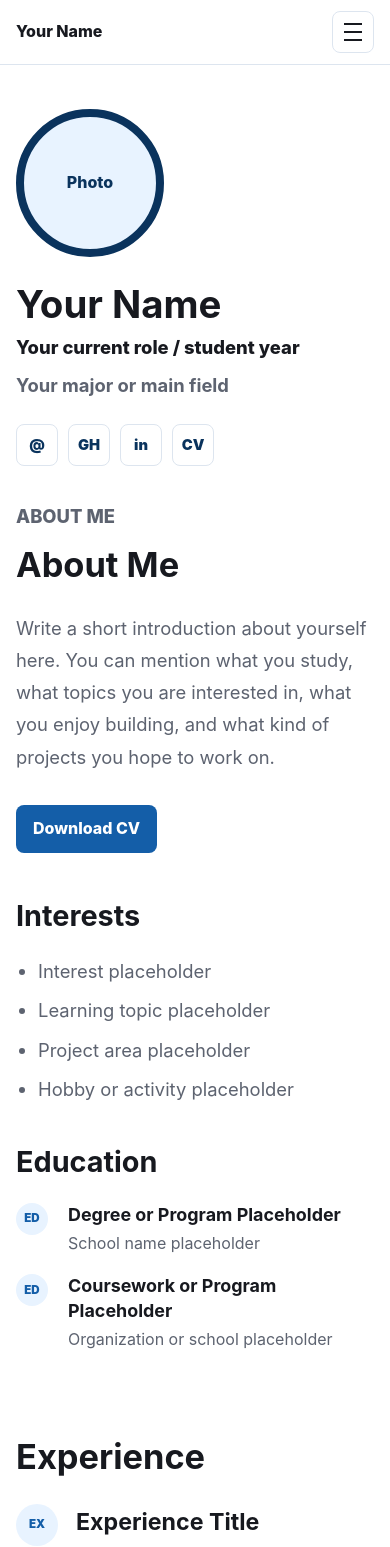
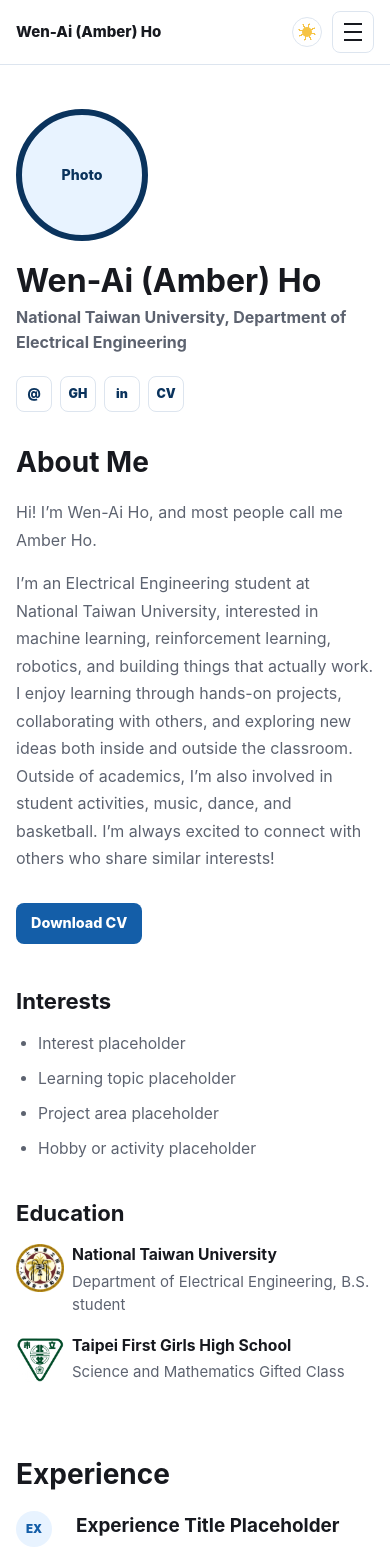
Before and after one commit to amber-ho/amber-ho.github.io, a plain HTML site: page index.html in a window 390 px wide. Shown: the top 1547 px of the page. Drawn offline with Linux system fonts and the light colour scheme.

Commit message:
About me

```diff
--- a/assets/css/styles.css
+++ b/assets/css/styles.css
@@ -1,4 +1,5 @@
 :root {
+  color-scheme: light;
   --bg: #ffffff;
   --surface: #ffffff;
   --surface-muted: #f2f6fb;
@@ -9,7 +10,24 @@
   --accent-dark: #0a335d;
   --accent-soft: #e8f3ff;
   --focus: #8a5cf6;
+  --header-bg: rgba(255, 255, 255, 0.92);
   --shadow: 0 18px 45px rgba(20, 43, 72, 0.08);
+}
+
+[data-theme="dark"] {
+  color-scheme: dark;
+  --bg: #14161b;
+  --surface: #1b1e25;
+  --surface-muted: #252a33;
+  --text: #f4f7fb;
+  --muted: #c2c8d1;
+  --line: #333947;
+  --accent: #7db7ff;
+  --accent-dark: #b8d8ff;
+  --accent-soft: #183554;
+  --focus: #b99cff;
+  --header-bg: rgba(20, 22, 27, 0.92);
+  --shadow: 0 18px 45px rgba(0, 0, 0, 0.28);
 }
 
 * {
@@ -26,7 +44,8 @@ body {
   color: var(--text);
   background: var(--bg);
   font-family: Inter, ui-sans-serif, system-ui, -apple-system, BlinkMacSystemFont, "Segoe UI", sans-serif;
-  line-height: 1.6;
+  font-size: 15px;
+  line-height: 1.58;
 }
 
 a {
@@ -48,7 +67,7 @@ button:focus-visible {
   position: sticky;
   top: 0;
   z-index: 10;
-  background: rgba(255, 255, 255, 0.92);
+  background: var(--header-bg);
   border-bottom: 1px solid var(--line);
   backdrop-filter: blur(14px);
 }
@@ -57,13 +76,19 @@ button:focus-visible {
   display: flex;
   align-items: center;
   justify-content: space-between;
-  min-height: 72px;
+  min-height: 64px;
   gap: 24px;
+}
+
+.nav-actions {
+  display: flex;
+  align-items: center;
+  gap: 10px;
 }
 
 .site-title {
   color: var(--text);
-  font-size: 1rem;
+  font-size: 0.94rem;
   font-weight: 800;
   text-decoration: none;
 }
@@ -77,9 +102,9 @@ button:focus-visible {
 .nav-links a {
   border-radius: 8px;
   color: var(--muted);
-  font-size: 0.95rem;
+  font-size: 0.88rem;
   font-weight: 700;
-  padding: 9px 12px;
+  padding: 8px 10px;
   text-decoration: none;
 }
 
@@ -101,6 +126,59 @@ button:focus-visible {
   cursor: pointer;
 }
 
+.theme-toggle {
+  position: relative;
+  width: 30px;
+  height: 30px;
+  border: 1px solid var(--line);
+  border-radius: 50%;
+  background: var(--surface);
+  color: var(--text);
+  cursor: pointer;
+  display: inline-grid;
+  place-items: center;
+  padding: 0;
+}
+
+.theme-toggle:hover {
+  border-color: var(--accent);
+  background: var(--surface-muted);
+}
+
+.theme-toggle::before {
+  content: "";
+  position: relative;
+  z-index: 1;
+  width: 10px;
+  height: 10px;
+  border-radius: 50%;
+  background: #f6c445;
+}
+
+.theme-toggle::after {
+  content: "";
+  position: absolute;
+  width: 18px;
+  height: 18px;
+  border-radius: 50%;
+  background: repeating-conic-gradient(
+    from 11deg,
+    #f6c445 0deg 10deg,
+    transparent 10deg 45deg
+  );
+}
+
+[data-theme="dark"] .theme-toggle::before {
+  width: 12px;
+  height: 12px;
+  background: #ffffff;
+  box-shadow: inset -4px 0 0 0 var(--surface);
+}
+
+[data-theme="dark"] .theme-toggle::after {
+  display: none;
+}
+
 .nav-toggle span {
   display: block;
   width: 18px;
@@ -111,7 +189,7 @@ button:focus-visible {
 
 .hero,
 .page-header {
-  padding: 72px 0 48px;
+  padding: 56px 0 38px;
 }
 
 .hero {
@@ -123,7 +201,7 @@ button:focus-visible {
 .eyebrow {
   margin: 0 0 12px;
   color: var(--accent);
-  font-size: 0.78rem;
+  font-size: 0.68rem;
   font-weight: 800;
   letter-spacing: 0;
   text-transform: uppercase;
@@ -138,25 +216,25 @@ p {
 
 h1 {
   max-width: 780px;
-  margin-bottom: 18px;
-  font-size: clamp(2.4rem, 7vw, 4.8rem);
+  margin-bottom: 14px;
+  font-size: clamp(2rem, 5.5vw, 3.8rem);
   line-height: 1;
 }
 
 h2 {
-  font-size: 1.55rem;
+  font-size: 1.32rem;
   line-height: 1.2;
 }
 
 h3 {
-  font-size: 1.1rem;
+  font-size: 1rem;
 }
 
 .hero-text,
 .page-header p {
   max-width: 720px;
   color: var(--muted);
-  font-size: 1.15rem;
+  font-size: 1rem;
 }
 
 .hero-actions {
@@ -169,8 +247,8 @@ h3 {
 .about-hero {
   display: grid;
   grid-template-columns: 280px minmax(0, 1fr);
-  gap: 56px;
-  padding: 72px 0 64px;
+  gap: 48px;
+  padding: 56px 0 48px;
 }
 
 .profile-panel {
@@ -179,28 +257,29 @@ h3 {
 }
 
 .profile-photo {
-  width: 188px;
-  height: 188px;
+  width: 156px;
+  height: 156px;
   display: grid;
   place-items: center;
-  margin: 0 auto 28px;
-  border: 8px solid var(--accent-dark);
+  margin: 0 auto 24px;
+  border: 6px solid var(--accent-dark);
   border-radius: 50%;
   background: var(--accent-soft);
   color: var(--accent-dark);
+  font-size: 0.88rem;
   font-weight: 800;
 }
 
 .profile-panel h1 {
-  margin-bottom: 10px;
-  font-size: clamp(2.4rem, 6vw, 3.2rem);
+  margin-bottom: 8px;
+  font-size: clamp(2rem, 4.6vw, 2.65rem);
 }
 
 .profile-role,
 .profile-field {
-  margin-bottom: 8px;
+  margin-bottom: 6px;
   color: var(--text);
-  font-size: 1.15rem;
+  font-size: 1rem;
   font-weight: 800;
 }
 
@@ -213,20 +292,20 @@ h3 {
   display: flex;
   justify-content: center;
   flex-wrap: wrap;
-  gap: 10px;
-  margin-top: 24px;
+  gap: 8px;
+  margin-top: 20px;
 }
 
 .social-links a {
-  width: 42px;
-  height: 42px;
+  width: 36px;
+  height: 36px;
   display: inline-grid;
   place-items: center;
   border: 1px solid var(--line);
   border-radius: 8px;
   background: var(--surface);
   color: var(--accent-dark);
-  font-size: 0.92rem;
+  font-size: 0.78rem;
   font-weight: 900;
   text-decoration: none;
 }
@@ -246,14 +325,14 @@ h3 {
 
 .about-intro h2,
 .resume-section h2 {
-  margin-bottom: 26px;
-  font-size: clamp(2rem, 5vw, 3rem);
+  margin-bottom: 20px;
+  font-size: clamp(1.65rem, 3.8vw, 2.35rem);
 }
 
 .about-intro p {
   color: var(--muted);
-  font-size: clamp(1.15rem, 2vw, 1.55rem);
-  line-height: 1.75;
+  font-size: clamp(1rem, 1.5vw, 1.18rem);
+  line-height: 1.72;
 }
 
 .about-intro .button {
@@ -263,20 +342,20 @@ h3 {
 .about-columns {
   display: grid;
   grid-template-columns: repeat(2, minmax(0, 1fr));
-  gap: 48px;
-  margin-top: 54px;
+  gap: 40px;
+  margin-top: 42px;
 }
 
 .about-columns h3 {
-  margin-bottom: 18px;
-  font-size: 1.8rem;
+  margin-bottom: 14px;
+  font-size: 1.38rem;
 }
 
 .simple-list {
   margin: 0;
   padding-left: 22px;
   color: var(--muted);
-  font-size: 1.15rem;
+  font-size: 0.98rem;
 }
 
 .simple-list li + li {
@@ -290,7 +369,7 @@ h3 {
 
 .summary-list article {
   display: grid;
-  grid-template-columns: 38px minmax(0, 1fr);
+  grid-template-columns: 42px minmax(0, 1fr);
   gap: 14px;
   align-items: start;
 }
@@ -313,7 +392,7 @@ h3 {
 
 .summary-list h4 {
   margin: 0 0 4px;
-  font-size: 1.12rem;
+  font-size: 0.98rem;
   line-height: 1.35;
 }
 
@@ -323,28 +402,28 @@ h3 {
 }
 
 .resume-section {
-  padding: 48px 0 24px;
+  padding: 38px 0 18px;
 }
 
 .timeline {
   display: grid;
-  gap: 34px;
+  gap: 28px;
   max-width: 940px;
 }
 
 .timeline-item {
   position: relative;
   display: grid;
-  grid-template-columns: 56px minmax(0, 1fr);
-  gap: 20px;
+  grid-template-columns: 48px minmax(0, 1fr);
+  gap: 16px;
 }
 
 .timeline-item::before {
   content: "";
   position: absolute;
-  top: 46px;
-  bottom: -34px;
-  left: 20px;
+  top: 40px;
+  bottom: -28px;
+  left: 18px;
   width: 1px;
   background: var(--line);
 }
@@ -356,28 +435,28 @@ h3 {
 .timeline-icon {
   position: relative;
   z-index: 1;
-  width: 42px;
-  height: 42px;
+  width: 36px;
+  height: 36px;
 }
 
 .timeline-content h3 {
   margin-bottom: 4px;
-  font-size: 1.45rem;
+  font-size: 1.18rem;
 }
 
 .timeline-meta,
 .timeline-date {
   margin-bottom: 2px;
   color: var(--muted);
-  font-size: 1.08rem;
+  font-size: 0.96rem;
   font-weight: 700;
 }
 
 .timeline-content ul {
-  margin: 18px 0 0;
+  margin: 14px 0 0;
   padding-left: 22px;
   color: var(--muted);
-  font-size: 1.05rem;
+  font-size: 0.95rem;
 }
 
 .timeline-content li + li {
@@ -392,17 +471,18 @@ h3 {
   display: inline-flex;
   align-items: center;
   justify-content: center;
-  min-height: 44px;
+  min-height: 38px;
   border: 1px solid transparent;
   border-radius: 8px;
+  font-size: 0.9rem;
   font-weight: 800;
-  padding: 10px 16px;
+  padding: 8px 14px;
   text-decoration: none;
 }
 
 .button.primary {
   background: var(--accent);
-  color: #ffffff;
+  color: var(--bg);
 }
 
 .button.primary:hover {
@@ -486,7 +566,7 @@ h3 {
 }
 
 .project-card h2 {
-  font-size: 1.25rem;
+  font-size: 1.12rem;
 }
 
 .tag-list {
@@ -503,9 +583,9 @@ h3 {
   border-radius: 999px;
   background: var(--surface-muted);
   color: var(--accent-dark);
-  font-size: 0.84rem;
+  font-size: 0.76rem;
   font-weight: 700;
-  padding: 5px 10px;
+  padding: 4px 9px;
 }
 
 .link-list {
@@ -546,7 +626,7 @@ h3 {
 
 .site-footer p {
   margin: 0;
-  font-size: 0.95rem;
+  font-size: 0.86rem;
 }
 
 @media (max-width: 760px) {
@@ -575,6 +655,11 @@ h3 {
     padding: 8px;
   }
 
+  .theme-toggle {
+    width: 30px;
+    height: 30px;
+  }
+
   .nav-links.open {
     display: flex;
   }
@@ -599,8 +684,8 @@ h3 {
   }
 
   .profile-photo {
-    width: 148px;
-    height: 148px;
+    width: 132px;
+    height: 132px;
     margin-left: 0;
   }
 
@@ -616,7 +701,7 @@ h3 {
 
   .about-intro h2,
   .resume-section h2 {
-    font-size: 2.15rem;
+    font-size: 1.75rem;
   }
 
   .timeline-item {
@@ -625,7 +710,7 @@ h3 {
   }
 
   .timeline-item::before {
-    left: 20px;
+    left: 18px;
   }
 
   .hero {
@@ -647,3 +732,26 @@ h3 {
     padding-bottom: 48px;
   }
 }
+
+.summary-icon.logo-icon {
+  display: inline-flex;
+  align-items: center;
+  justify-content: center;
+
+  width: 48px;
+  height: 48px;
+
+  background: transparent !important;
+  border: none !important;
+  border-radius: 0 !important;
+  padding: 0;
+
+  overflow: visible;
+}
+
+.summary-icon.logo-icon img {
+  display: block;
+  width: 100%;
+  height: 100%;
+  object-fit: contain;
+}
--- a/assets/js/main.js
+++ b/assets/js/main.js
@@ -1,5 +1,47 @@
 const navToggle = document.querySelector(".nav-toggle");
 const navLinks = document.querySelector(".nav-links");
+const themeToggle = document.querySelector(".theme-toggle");
+const prefersDark = window.matchMedia("(prefers-color-scheme: dark)").matches;
+
+const getSavedTheme = () => {
+  try {
+    return localStorage.getItem("theme");
+  } catch {
+    return null;
+  }
+};
+
+const saveTheme = (theme) => {
+  try {
+    localStorage.setItem("theme", theme);
+  } catch {
+    // Theme still changes for the current page if browser storage is unavailable.
+  }
+};
+
+const applyTheme = (theme) => {
+  document.documentElement.dataset.theme = theme;
+
+  if (themeToggle) {
+    themeToggle.setAttribute(
+      "aria-label",
+      theme === "dark" ? "Switch to light theme" : "Switch to dark theme"
+    );
+  }
+};
+
+applyTheme(getSavedTheme() || (prefersDark ? "dark" : "light"));
+
+// Theme switcher: edit the colors in styles.css if you want different palettes.
+if (themeToggle) {
+  themeToggle.addEventListener("click", () => {
+    const currentTheme = document.documentElement.dataset.theme;
+    const nextTheme = currentTheme === "dark" ? "light" : "dark";
+
+    saveTheme(nextTheme);
+    applyTheme(nextTheme);
+  });
+}
 
 // Mobile menu: no editing needed unless you change the navigation markup.
 if (navToggle && navLinks) {
--- a/index.html
+++ b/index.html
@@ -9,16 +9,19 @@
 <body>
   <header class="site-header">
     <nav class="nav container" aria-label="Main navigation">
-      <a class="site-title" href="index.html">Your Name</a>
-      <button class="nav-toggle" type="button" aria-label="Open navigation" aria-expanded="false">
-        <span></span>
-        <span></span>
-        <span></span>
-      </button>
-      <div class="nav-links" id="nav-links">
-        <a href="index.html">About</a>
-        <a href="projects.html">Projects</a>
-        <a href="more.html">More</a>
+      <a class="site-title" href="index.html">Wen-Ai (Amber) Ho</a>
+      <div class="nav-actions">
+        <div class="nav-links" id="nav-links">
+          <a href="index.html">About</a>
+          <a href="projects.html">Projects</a>
+          <a href="more.html">More</a>
+        </div>
+        <button class="theme-toggle" type="button" aria-label="Switch color theme"></button>
+        <button class="nav-toggle" type="button" aria-label="Open navigation" aria-expanded="false">
+          <span></span>
+          <span></span>
+          <span></span>
+        </button>
       </div>
     </nav>
   </header>
@@ -29,10 +32,8 @@
         <!-- Replace this placeholder with your own profile photo later. -->
         <div class="profile-photo">Photo</div>
 
-        <!-- Edit these lines with your name, year, school, and field. -->
-        <h1>Your Name</h1>
-        <p class="profile-role">Your current role / student year</p>
-        <p class="profile-field">Your major or main field</p>
+        <h1>Wen-Ai (Amber) Ho</h1>
+        <p class="profile-field">National Taiwan University, Department of Electrical Engineering</p>
 
         <!-- Replace # with your real contact and social links. -->
         <div class="social-links" id="contact">
@@ -45,16 +46,20 @@
 
       <div class="about-content">
         <div class="about-intro">
-          <p class="eyebrow">About Me</p>
           <h2>About Me</h2>
           <!-- Replace this paragraph with your own short bio. -->
+          <p> Hi! I’m Wen-Ai Ho, and most people call me Amber Ho. </p>
           <p>
-            Write a short introduction about yourself here. You can mention what you study,
-            what topics you are interested in, what you enjoy building, and what kind of
-            projects you hope to work on.
+            I’m an Electrical Engineering student at National Taiwan University,
+            interested in machine learning, reinforcement learning, robotics, and building things that actually work.
+            I enjoy learning through hands-on projects, collaborating with others, and exploring new ideas both inside and outside the classroom.
+            Outside of academics, I’m also involved in student activities, music, dance, and basketball.
+            I’m always excited to connect with others who share similar interests!
           </p>
           <!-- Replace # with a real CV file link when you add one. -->
-          <a class="button primary" href="#">Download CV</a>
+          <a class="button primary" href="assets/CV.pdf" target="_blank">
+            Download CV
+          </a>
         </div>
 
         <div class="about-columns">
@@ -71,20 +76,24 @@
 
           <section>
             <h3>Education</h3>
-            <!-- Replace these with your education summary. -->
             <div class="summary-list">
               <article>
-                <span class="summary-icon">ED</span>
+                <span class="summary-icon logo-icon">
+                  <img src="assets/image/NTU.png" alt="National Taiwan University logo">
+                </span>
                 <div>
-                  <h4>Degree or Program Placeholder</h4>
-                  <p>School name placeholder</p>
+                  <h4>National Taiwan University</h4>
+                  <p>Department of Electrical Engineering, B.S. student</p>
                 </div>
               </article>
+
               <article>
-                <span class="summary-icon">ED</span>
+                <span class="summary-icon logo-icon">
+                  <img src="assets/image/TFG.png" alt="Taipei First Girls High School logo">
+                </span>
                 <div>
-                  <h4>Coursework or Program Placeholder</h4>
-                  <p>Organization or school placeholder</p>
+                  <h4>Taipei First Girls High School</h4>
+                  <p>Science and Mathematics Gifted Class</p>
                 </div>
               </article>
             </div>
@@ -127,31 +136,6 @@
     </section>
 
     <section class="resume-section container">
-      <h2>Education</h2>
-      <div class="timeline">
-        <article class="timeline-item">
-          <span class="timeline-icon">ED</span>
-          <div class="timeline-content">
-            <!-- Replace this example with your current or past education. -->
-            <h3>Degree or Program Placeholder</h3>
-            <p class="timeline-meta">School name placeholder</p>
-            <p class="timeline-date">Month Year - Present</p>
-          </div>
-        </article>
-
-        <article class="timeline-item">
-          <span class="timeline-icon">ED</span>
-          <div class="timeline-content">
-            <!-- Replace this example with another education entry. -->
-            <h3>Program or Coursework Placeholder</h3>
-            <p class="timeline-meta">School or organization placeholder</p>
-            <p class="timeline-date">Month Year - Month Year</p>
-          </div>
-        </article>
-      </div>
-    </section>
-
-    <section class="resume-section container">
       <h2>Skills</h2>
       <!-- Replace these placeholders with your real skills. -->
       <ul class="tag-list large-tags">
```
Also changed, not shown: more.html (+12 -9 lines), projects.html (+12 -9 lines), projects/project-course.html (+12 -9 lines), projects/project-learning.html (+12 -9 lines), projects/project-report.html (+12 -9 lines), assets/image/NTU.png (added), assets/image/TFG.png (added), 1 other file.
